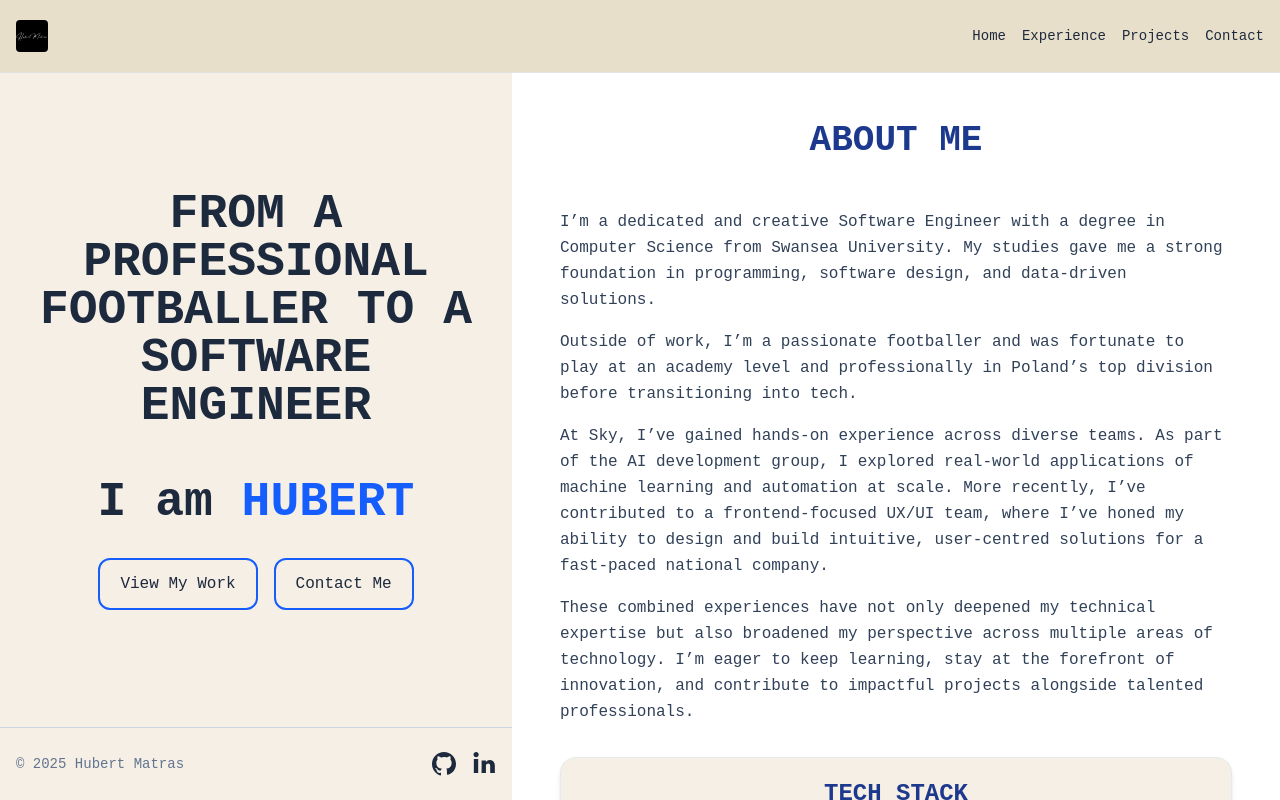
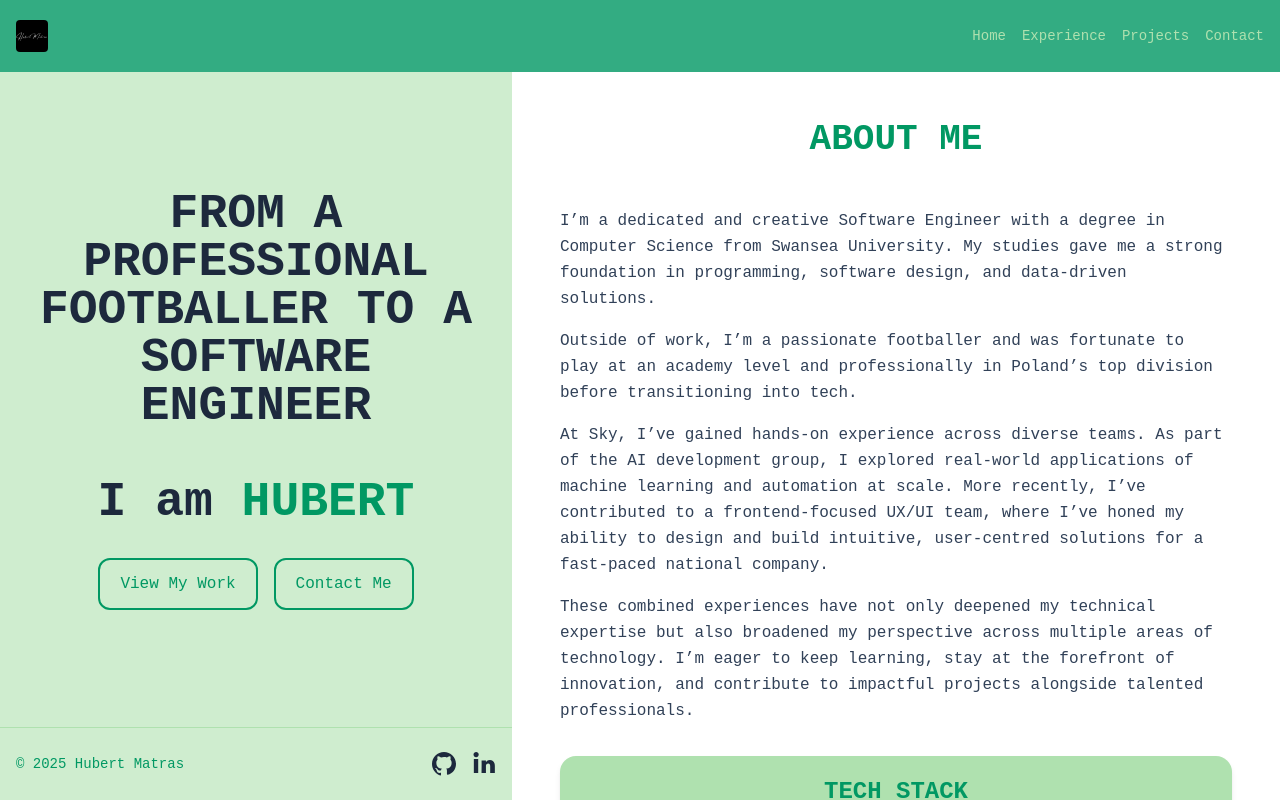
Before and after one commit to hubertMatras/hm-website, a Next.js app: page / in a window 1280 px wide. Built offline with nearby package versions, Linux system fonts and the light colour scheme.

Commit message:
update colours

```diff
--- a/app/globals.css
+++ b/app/globals.css
@@ -1,10 +1,6 @@
 @import "tailwindcss";
 
 @theme {
-  --color-cream: #F5EFE6;
-  --color-beige: #E8DFCA;
-  --color-blue: #6D94C5;
-  --color-light-blue: #CBDCEB;
   --color-light-green: #AFE1AF;
   --color-green: #019863;
   --color-light-bg: #f6f7f8,
@@ -26,4 +22,4 @@ body {
 .muted { @apply text-slate-500; }
 
 /* Cards */
-.card { @apply rounded-2xl border border-slate-200/70 backdrop-blur shadow-md bg-cream; }
+.card { @apply rounded-2xl backdrop-blur shadow-md bg-light-green; }
--- a/app/page.tsx
+++ b/app/page.tsx
@@ -4,7 +4,7 @@ export default function HomePage() {
   return (
     <div className="flex flex-col lg:flex-row lg:h-full">
       <div
-        className="w-full flex items-center bg-cream min-h-[100vh] lg:w-[40%] lg:min-h-0 lg:h-full"
+        className="w-full flex items-center bg-light-green/60 min-h-[100vh] lg:w-[40%] lg:min-h-0 lg:h-full"
         id="home"
       >
         <Hero />
--- a/components/About.tsx
+++ b/components/About.tsx
@@ -8,7 +8,7 @@ export default function AboutMe() {
       id="about"
     >
       <div className="flex justify-center mb-12">
-        <h1 className="text-3xl font-bold text-center text-blue-900 md:text-4xl">
+        <h1 className="text-3xl font-bold text-center text-green md:text-4xl">
           ABOUT ME
         </h1>
       </div>
@@ -42,16 +42,16 @@ export default function AboutMe() {
           </p>
         </div>
         <aside className="md:top-24">
-          <div className="card rounded-2xl border p-5 shadow-sm">
-            <h3 className="font-bold text-2xl text-center text-blue-900">TECH STACK</h3>
+          <div className="card rounded-2xl p-5 shadow-sm">
+            <h3 className="font-bold text-2xl text-center text-green">TECH STACK</h3>
 
             <div className="mt-5">
-              <p className="text-lg font-bold">Proficient</p>
+              <p className="text-lg text-green font-bold">Proficient</p>
               <ul className="mt-2 flex flex-wrap gap-2">
                 {techStack.proficient.map((t) => (
                   <li
                     key={t}
-                    className="text-xs px-2 py-1 rounded-full border border-blue-500"
+                    className="text-xs px-2 py-1 rounded-full border border-green"
                   >
                     {t}
                   </li>
@@ -60,12 +60,12 @@ export default function AboutMe() {
             </div>
 
             <div className="mt-6">
-              <p className="text-lg font-bold">Worked With</p>
+              <p className="text-lg text-green font-bold">Worked With</p>
               <ul className="mt-2 flex flex-wrap gap-2">
                 {techStack.workedWith.map((t) => (
                   <li
                     key={t}
-                    className="text-xs px-2 py-1 rounded-full border border-blue-600"
+                    className="text-xs px-2 py-1 rounded-full border border-green"
                   >
                     {t}
                   </li>
--- a/components/Contact.jsx
+++ b/components/Contact.jsx
@@ -6,7 +6,7 @@ export default function Contact() {
     <Section
       id="contact"
     >
-      <h2 className="text-3xl font-bold text-center text-blue-900 mb-8 md:text-4xl">
+      <h2 className="text-3xl font-bold text-center text-green mb-8 md:text-4xl">
         GET IN TOUCH
       </h2>
       <p className="text-lg muted text-center mb-8">
@@ -16,7 +16,7 @@ export default function Contact() {
       <div className="flex justify-center gap-4">
         <a
           href="mailto:your-email@example.com"
-          className="inline-flex items-center gap-2 px-6 py-3 bg-blue-900 text-white rounded-lg hover:bg-blue-700 transition-colors"
+          className="inline-flex items-center gap-2 px-6 py-3 bg-green text-white rounded-lg hover:bg-green/60 transition-colors"
         >
           Send Email
         </a>
@@ -24,7 +24,7 @@ export default function Contact() {
           href="/Hubert_Matras_CV.pdf"
           target="_blank"
           rel="noopener noreferrer"
-          className="inline-flex items-center gap-2 px-6 py-3 border-2 border-blue-600 text-blue-900 rounded-lg hover:bg-blue-50 transition-colors"
+          className="inline-flex items-center gap-2 px-6 py-3 border-2 border-green text-green rounded-lg hover:bg-green/60 hover:text-white transition-colors"
         >
           View CV
         </a>
--- a/components/Footer.tsx
+++ b/components/Footer.tsx
@@ -3,8 +3,8 @@ import { GitHubIcon, LinkedInIcon } from "../icons";
 
 export default function Footer() {
   return (
-    <footer className="px-4 py-6 flex flex-col items-center justify-between gap-4 lg:border-t-1 lg:border-slate-300 lg:flex-row">
-      <p className="text-sm muted">
+    <footer className="px-4 py-6 flex flex-col items-center justify-between gap-4 lg:border-t-1 lg:border-light-green lg:flex-row">
+      <p className="text-sm text-green">
         © {new Date().getFullYear()} Hubert Matras
       </p>
       <div className="flex items-center gap-4 text-sm">
--- a/components/Header.tsx
+++ b/components/Header.tsx
@@ -34,7 +34,7 @@ export default function Header() {
   };
 
   return (
-    <header className="sticky top-0 z-50 backdrop-blur bg-beige border-b border-slate-200/60">
+    <header className="sticky top-0 z-50 backdrop-blur bg-green/80">
       <nav className="max-w-none w-full px-4 flex h-18 items-center justify-between">
         <Link href="/" className="font-semibold">
           <Image
@@ -47,7 +47,7 @@ export default function Header() {
         </Link>
 
         <div className="flex items-center gap-2">
-          <ul className="hidden items-center gap-4 text-sm md:flex">
+          <ul className="hidden items-center gap-4 text-sm text-light-green md:flex">
             {links.map((l) => (
               <li key={l.href}>
                 <button
@@ -62,7 +62,7 @@ export default function Header() {
 
           <button
             onClick={toggleMenu}
-            className="inline-flex items-center justify-center p-2 rounded-md text-slate-900 hover:bg-slate-200 transition-colors md:hidden"
+            className="inline-flex items-center justify-center p-2 rounded-md text-light-green hover:bg-green/60 transition-colors md:hidden"
             aria-label="Toggle menu"
           >
             {isMenuOpen ? <X size={20} /> : <Menu size={20} />}
@@ -71,12 +71,12 @@ export default function Header() {
       </nav>
 
       {isMenuOpen && (
-        <div className="border-t border-slate-200/60 bg-white backdrop-blur md:hidden">
+        <div className="border-t border-green/60 bg-white backdrop-blur md:hidden">
           <ul className="px-4 py-2 space-y-1">
             {links.map((l) => (
               <li key={l.href}>
                 <button
-                  className="block px-3 py-2 text-sm text-slate-900 hover:bg-slate-200 rounded-md transition-colors w-full text-left"
+                  className="block px-3 py-2 text-sm text-green hover:bg-green/60 hover:text-white rounded-md transition-colors w-full text-left"
                   onClick={() => scrollToSection(l.href)}
                 >
                   {l.label}
--- a/components/Hero.tsx
+++ b/components/Hero.tsx
@@ -10,7 +10,7 @@ export default function Hero() {
           <br />
         </h1>
         <h1 className="text-3xl font-bold text-center lg:text-5xl">
-          <br />I am <span className="text-blue-600">HUBERT</span>
+          <br />I am <span className="text-green">HUBERT</span>
         </h1>
         <div className="mt-8 flex gap-4">
           <button
@@ -20,7 +20,7 @@ export default function Hero() {
                 element.scrollIntoView({ behavior: "smooth" });
               }
             }}
-            className="inline-flex items-center rounded-xl border-2 border-blue-600 px-5 py-3 hover:bg-slate-200"
+            className="inline-flex items-center rounded-xl border-2 text-green border-green px-5 py-3 hover:bg-green/60 hover:text-white"
           >
             View My Work
           </button>
@@ -31,7 +31,7 @@ export default function Hero() {
                 element.scrollIntoView({ behavior: "smooth" });
               }
             }}
-            className="inline-flex items-center rounded-xl border-2 border-blue-600 px-5 py-3 hover:bg-slate-200"
+            className="inline-flex items-center rounded-xl border-2 text-green border-green px-5 py-3 hover:bg-green/60 hover:text-white"
           >
             Contact Me
           </button>
--- a/components/ProjectCard.tsx
+++ b/components/ProjectCard.tsx
@@ -16,7 +16,7 @@ export default function ProjectCard({
       onClick={onClick}
       className="block cursor-pointer"
     >
-      <div className="group card flex flex-col items-center rounded-xl overflow-hidden shadow-md transition-transform duration-300 hover:scale-105">
+      <div className="card flex flex-col items-center rounded-xl overflow-hidden shadow-md transition-transform duration-300 hover:scale-105">
         {image && (
           <div className="relative aspect-[16/9] w-full">
             <Image
@@ -28,8 +28,8 @@ export default function ProjectCard({
           </div>
         )}
         <div className="p-4 text-center">
-          <h3 className="font-semibold text-lg">{title}</h3>
-          <p className="text-sm text-gray-500">{tagline}</p>
+          <h3 className="font-semibold text-lg text-white">{title}</h3>
+          <p className="text-sm text-green/60">{tagline}</p>
         </div>
       </div>
     </div>
--- a/components/Projects.tsx
+++ b/components/Projects.tsx
@@ -34,7 +34,7 @@ export default function Projects() {
       id="projects"
     >
       <div className="flex justify-center mb-12">
-        <h1 className="text-3xl font-bold text-center text-blue-900 md:text-4xl">
+        <h1 className="text-3xl font-bold text-center text-green md:text-4xl">
           PROJECTS
         </h1>
       </div>
```
Also changed, not shown: components/Modal.tsx (+6 -6 lines).
